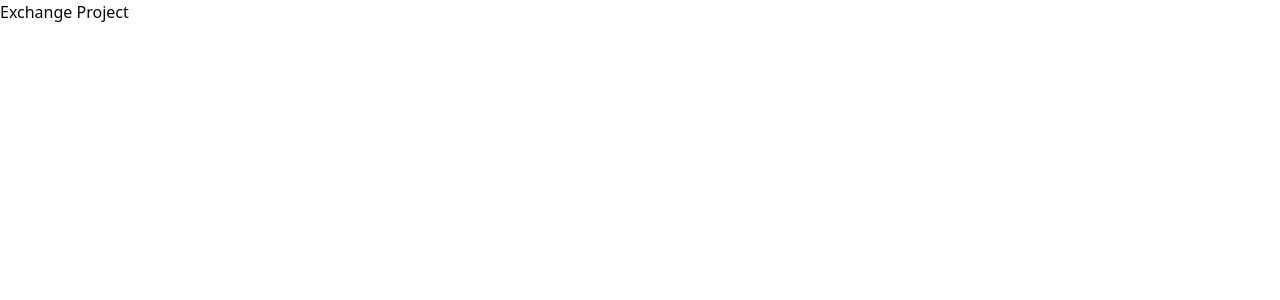
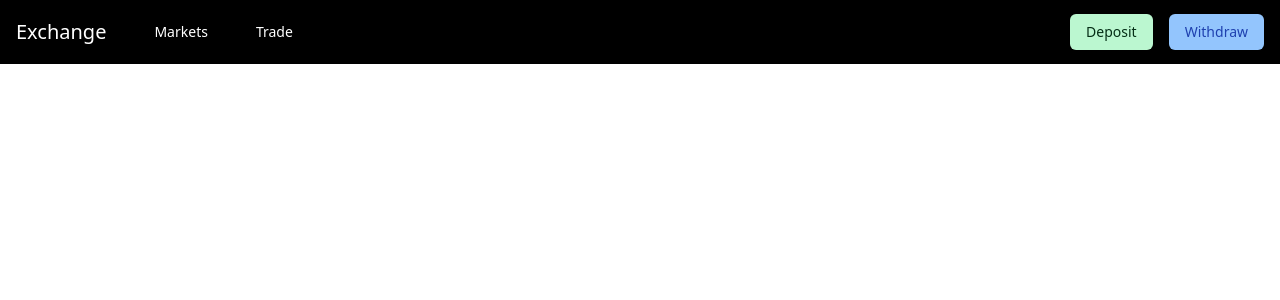
Before and after one commit to Sohamnimbalkar07/Trading-Application, a Next.js app in the folder frontend/: page / in a window 1280 px wide. Shown: the top 300 px of the page. Built offline with nearby package versions, Linux system fonts and the light colour scheme.

Commit message:
added navbar

```diff
--- a/frontend/app/layout.tsx
+++ b/frontend/app/layout.tsx
@@ -1,5 +1,7 @@
 import type { Metadata } from "next";
 import localFont from "next/font/local";
+import Appbar from "@/components/layout/Appbar";
+
 import "./globals.css";
 
 const geistSans = localFont({
@@ -28,6 +30,7 @@ export default function RootLayout({
       <body
         className={`${geistSans.variable} ${geistMono.variable} antialiased`}
       >
+        <Appbar/>
         {children}
       </body>
     </html>
--- a/frontend/app/page.tsx
+++ b/frontend/app/page.tsx
@@ -1,7 +1,7 @@
-import Image from "next/image";
-
 export default function Home() {
   return (
-    <div>Exchange Project</div>
+    <div>
+
+    </div>
   );
 }
--- /dev/null
+++ b/frontend/app/trade/[market]/page.tsx
@@ -0,0 +1,12 @@
+"use client";
+
+import { useParams } from "next/navigation";
+import Marketbar from "@/components/layout/Marketbar";
+
+export default function Page() {
+    const { market } = useParams();
+
+    return <div>
+        <Marketbar market={market as string}/>
+    </div>
+}
--- /dev/null
+++ b/frontend/components/layout/Appbar.tsx
@@ -0,0 +1,20 @@
+"use client"
+import { Button } from "../ui/button";
+
+const Appbar = () => {
+  return (
+    <div className="flex h-16 items-center text-white justify-between bg-black px-4">
+    <div className="flex items-center gap-12">
+        <div className="text-xl cursor-pointer">Exchange</div>
+        <div className="text-sm font-sans cursor-pointer">Markets</div>
+        <div className="text-sm cursor-pointer">Trade</div>
+    </div>
+    <div className="flex gap-4">
+     <Button variant="normal" className="bg-green-200 hover:bg-green-500 text-green-950 cursor-pointer">Deposit</Button>
+     <Button variant="normal" className="bg-blue-300 text-blue-800 hover:bg-blue-500 cursor-pointer">Withdraw</Button>
+    </div>
+    </div>
+  );
+};
+
+export default Appbar;
--- /dev/null
+++ b/frontend/components/layout/Marketbar.tsx
@@ -0,0 +1,11 @@
+"use client"
+
+const Marketbar = ({market}: {market: string}) => {
+  return (
+    <div>
+        trade
+    </div>
+  );
+};
+
+export default Marketbar;
--- a/frontend/components/ui/button.tsx
+++ b/frontend/components/ui/button.tsx
@@ -11,6 +11,8 @@ const buttonVariants = cva(
       variant: {
         default:
           "bg-primary text-primary-foreground shadow hover:bg-primary/90",
+        normal:
+            "bg-primary text-primary-foreground shadow",
         destructive:
           "bg-destructive text-destructive-foreground shadow-sm hover:bg-destructive/90",
         outline:
```
